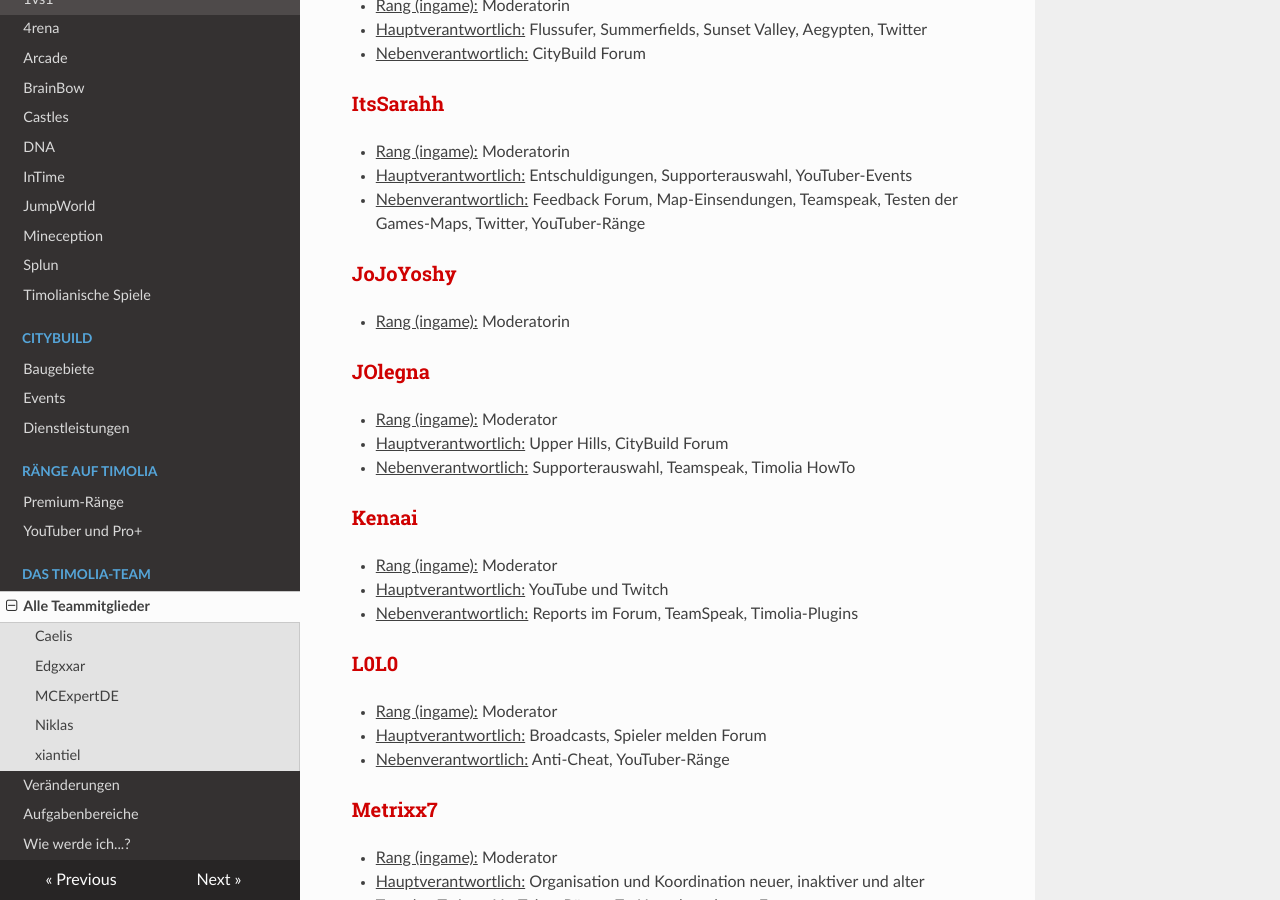
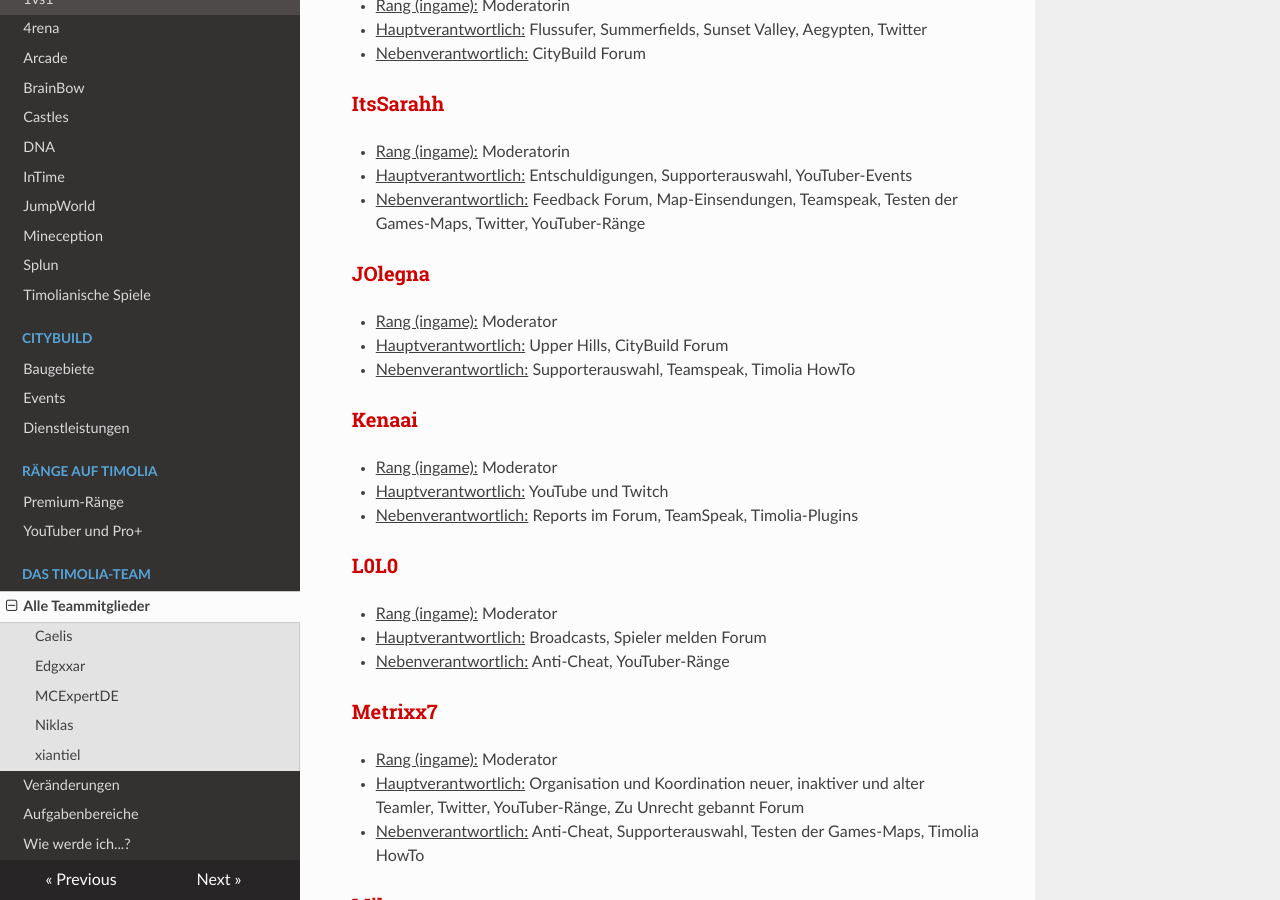
Before and after one commit to TimoliaDE/HowTo, an MkDocs documentation site: the page built from docs/team/members.md, in a window 1280 px wide and 900 px high, scrolled down 1237 px. Built offline with MkDocs 1.6.1, drawn with Linux system fonts in a browser that asks for light colours; nearby versions of some CDN libraries; old or Windows-style settings are respelled for this version of MkDocs.

Commit message:
Update members.md

```diff
--- a/docs/team/members.md
+++ b/docs/team/members.md
@@ -42,9 +42,6 @@ Moderatoren kümmern sich um das reibungslose Spielererlebnis der verschiedenen
 - <u>Rang (ingame):</u> Moderatorin
 - <u>Hauptverantwortlich:</u> Entschuldigungen, Supporterauswahl, YouTuber-Events
 - <u>Nebenverantwortlich:</u> Feedback Forum, Map-Einsendungen, Teamspeak, Testen der Games-Maps, Twitter, YouTuber-Ränge
-
-###<strong><span style="color:#CF0101">JoJoYoshy</span></strong>
-- <u>Rang (ingame):</u> Moderatorin
 
 ### <strong><span style="color:#CF0101">JOlegna</span></strong>
 - <u>Rang (ingame):</u> Moderator
```
